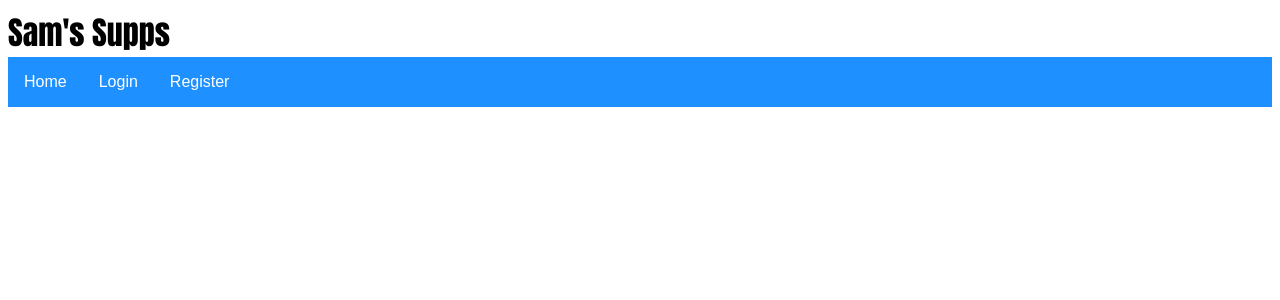
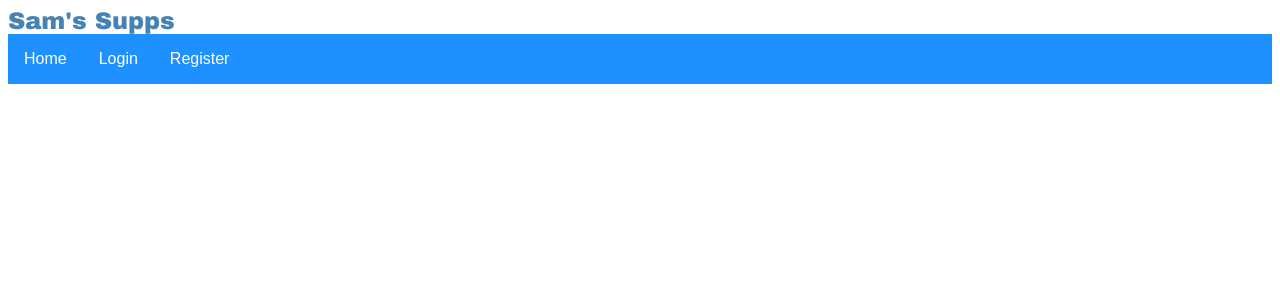
Before and after one commit to samitman/IT202-009, a PHP site: page / in a window 1280 px wide. Shown: the top 300 px of the page. Run offline with PHP 8.4, Linux system fonts and the light colour scheme; data that the repository does not hold is empty.

Commit message:
updated title

```diff
--- a/project/static/css/styles.css
+++ b/project/static/css/styles.css
@@ -98,10 +98,9 @@ input:nth-of-type(5) {
 }
 
 #title {
-     font-size: 2em;
-     color: #000;
+     color: #4682B4;
      margin: 0;
-     font-family: Impact;
+     font-family: 'Arial Black', sans-serif;
 }
 a {
     margin-left: 5px;
```
